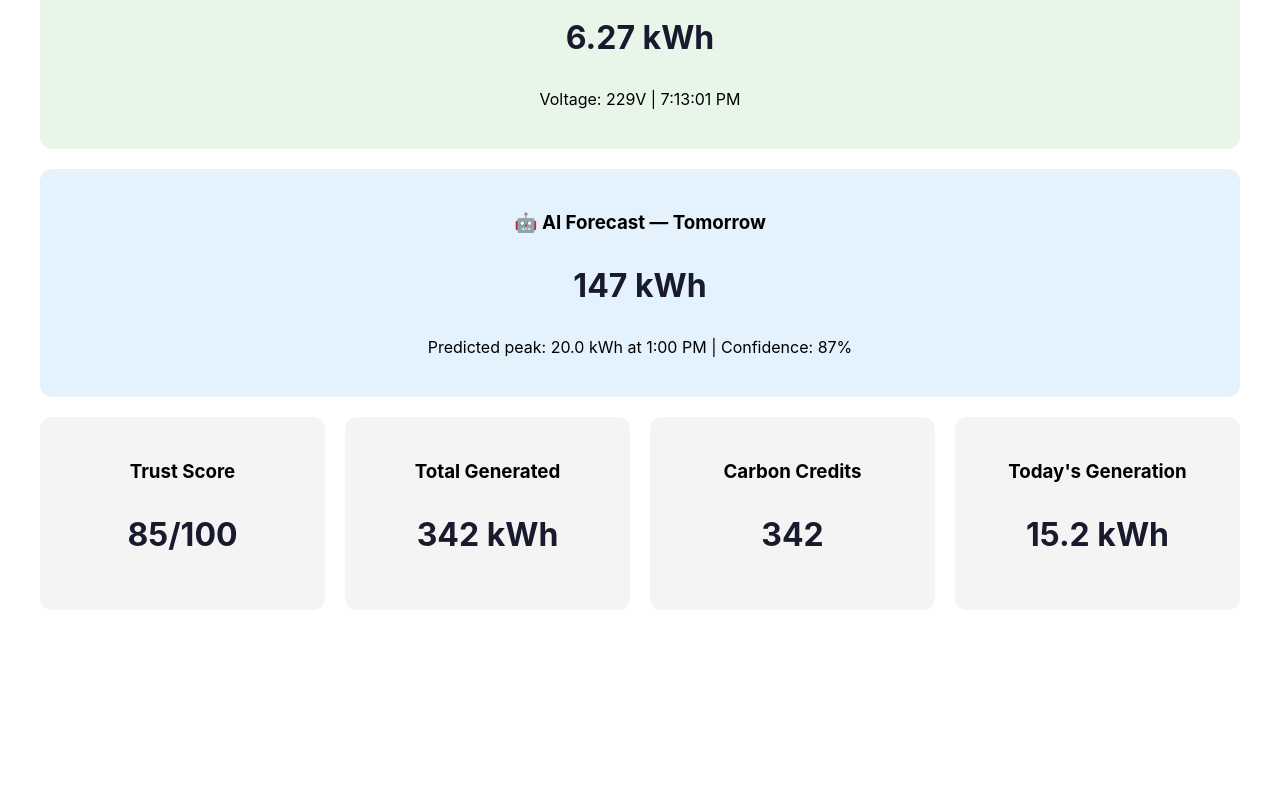
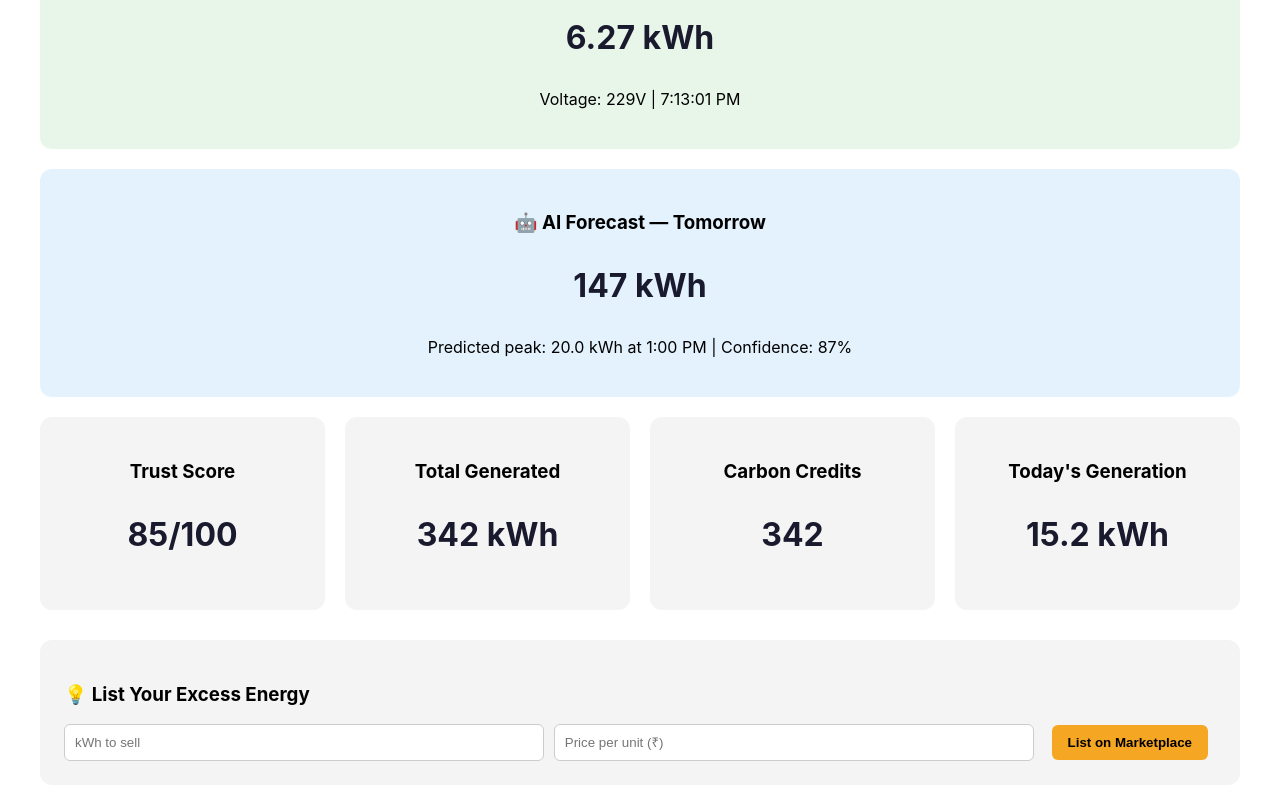
Before and after one commit to ciphernet01/solarsettle, a React (Create React App) app in the folder frontend/: page / in a window 1280 px wide. Shown: the part 268-1068 px from the top of the page. Before the commit the page ends 918 px from the top, so only its background shows below. Built offline with nearby package versions, Linux system fonts and the light colour scheme.

Commit message:
Phase 8: Marketplace feature added

```diff
--- a/frontend/src/App.js
+++ b/frontend/src/App.js
@@ -9,6 +9,15 @@ function App() {
   const [walletAddress, setWalletAddress] = useState('');
   const [liveReading, setLiveReading] = useState(null);
   const [forecast, setForecast] = useState(null);
+
+  const [listKwh, setListKwh] = useState('');
+  const [listPrice, setListPrice] = useState('');
+  const [listings, setListings] = useState([
+    { id: 1, seller: 'Ramesh Kumar', location: 'Bhopal, MP', kWh: 10, price: 6, trustScore: 88 },
+    { id: 2, seller: 'Priya Sharma', location: 'Jabalpur, MP', kWh: 7, price: 5.5, trustScore: 95 },
+    { id: 3, seller: 'Meena Joshi', location: 'Sagar, MP', kWh: 12, price: 6.2, trustScore: 85 },
+  ]);
+  const [purchaseMsg, setPurchaseMsg] = useState('');
 
   const prosumerData = {
     trustScore: 85,
@@ -57,6 +66,32 @@ function App() {
     }
   };
 
+  const handleListEnergy = (e) => {
+    e.preventDefault();
+    if (!listKwh || !listPrice) return;
+
+    const newListing = {
+      id: listings.length + 1,
+      seller: 'You (Ramesh Kumar)',
+      location: 'Bhopal, MP',
+      kWh: parseFloat(listKwh),
+      price: parseFloat(listPrice),
+      trustScore: prosumerData.trustScore,
+    };
+
+    setListings([...listings, newListing]);
+    setListKwh('');
+    setListPrice('');
+  };
+
+  const handleBuy = (listing) => {
+    setListings(listings.filter((l) => l.id !== listing.id));
+    setPurchaseMsg(
+      `✅ Purchased ${listing.kWh} kWh from ${listing.seller} for ₹${(listing.kWh * listing.price).toFixed(2)}. Payment auto-settled via smart contract.`
+    );
+    setTimeout(() => setPurchaseMsg(''), 5000);
+  };
+
   return (
     <div className="App">
       <header style={styles.header}>
@@ -64,6 +99,9 @@ function App() {
         <div>
           <button style={styles.navBtn} onClick={() => setView('prosumer')}>
             Prosumer Dashboard
+          </button>
+          <button style={styles.navBtn} onClick={() => setView('marketplace')}>
+            Marketplace
           </button>
           <button style={styles.navBtn} onClick={() => setView('government')}>
             Government Dashboard
@@ -80,7 +118,7 @@ function App() {
         </div>
       </header>
 
-      {view === 'prosumer' ? (
+      {view === 'prosumer' && (
         <div style={styles.dashboard}>
           <h2>Prosumer Dashboard</h2>
 
@@ -124,8 +162,68 @@ function App() {
               <p style={styles.bigNumber}>{prosumerData.todayGeneration} kWh</p>
             </div>
           </div>
+
+          <div style={{ ...styles.card, marginTop: '30px', textAlign: 'left' }}>
+            <h3>💡 List Your Excess Energy</h3>
+            <form onSubmit={handleListEnergy} style={styles.form}>
+              <input
+                type="number"
+                step="0.1"
+                placeholder="kWh to sell"
+                value={listKwh}
+                onChange={(e) => setListKwh(e.target.value)}
+                style={styles.input}
+              />
+              <input
+                type="number"
+                step="0.1"
+                placeholder="Price per unit (₹)"
+                value={listPrice}
+                onChange={(e) => setListPrice(e.target.value)}
+                style={styles.input}
+              />
+              <button type="submit" style={styles.connectBtn}>
+                List on Marketplace
+              </button>
+            </form>
+          </div>
         </div>
-      ) : (
+      )}
+
+      {view === 'marketplace' && (
+        <div style={styles.dashboard}>
+          <h2>⚡ Energy Marketplace</h2>
+          <p style={{ color: '#666' }}>Buy excess solar energy directly from local prosumers — instantly settled via smart contract.</p>
+
+          {purchaseMsg && (
+            <div style={{ ...styles.card, backgroundColor: '#e8f5e9', marginBottom: '20px', textAlign: 'left' }}>
+              {purchaseMsg}
+            </div>
+          )}
+
+          <div style={styles.panelGrid}>
+            {listings.length === 0 && <p>No active listings right now.</p>}
+            {listings.map((l) => (
+              <div key={l.id} style={styles.panelCard}>
+                <div style={styles.panelHeader}>
+                  <strong>{l.seller}</strong>
+                  <span style={{ color: '#4caf50', fontWeight: 'bold' }}>Trust: {l.trustScore}/100</span>
+                </div>
+                <p style={{ margin: '4px 0', color: '#666' }}>📍 {l.location}</p>
+                <p style={{ margin: '4px 0' }}>
+                  <strong>{l.kWh} kWh</strong> available
+                </p>
+                <p style={{ margin: '4px 0' }}>₹{l.price}/unit — Total: ₹{(l.kWh * l.price).toFixed(2)}</p>
+                <button style={{ ...styles.connectBtn, width: '100%', marginTop: '10px' }} onClick={() => handleBuy(l)}>
+                  Buy Now
+                </button>
+              </div>
+            ))}
+          </div>
+        </div>
+      )}
+
+      {view === 'government' && (
         <div style={styles.dashboard}>
           <h2>Government Dashboard</h2>
 
@@ -264,6 +362,7 @@ const styles = {
     padding: '16px',
     borderRadius: '8px',
     boxShadow: '0 1px 3px rgba(0,0,0,0.1)',
+    textAlign: 'left',
   },
   panelHeader: {
     display: 'flex',
@@ -271,6 +370,19 @@ const styles = {
     alignItems: 'center',
     marginBottom: '8px',
   },
+  form: {
+    display: 'flex',
+    gap: '10px',
+    flexWrap: 'wrap',
+    alignItems: 'center',
+  },
+  input: {
+    padding: '10px',
+    borderRadius: '6px',
+    border: '1px solid #ccc',
+    flex: '1',
+    minWidth: '150px',
+  },
 };
 
 export default App;
```
